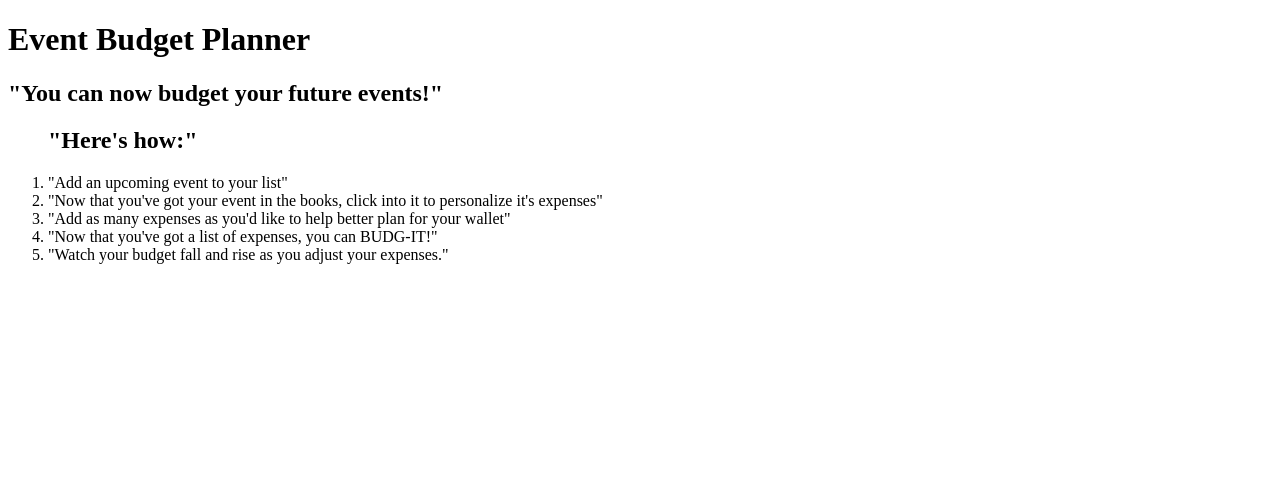
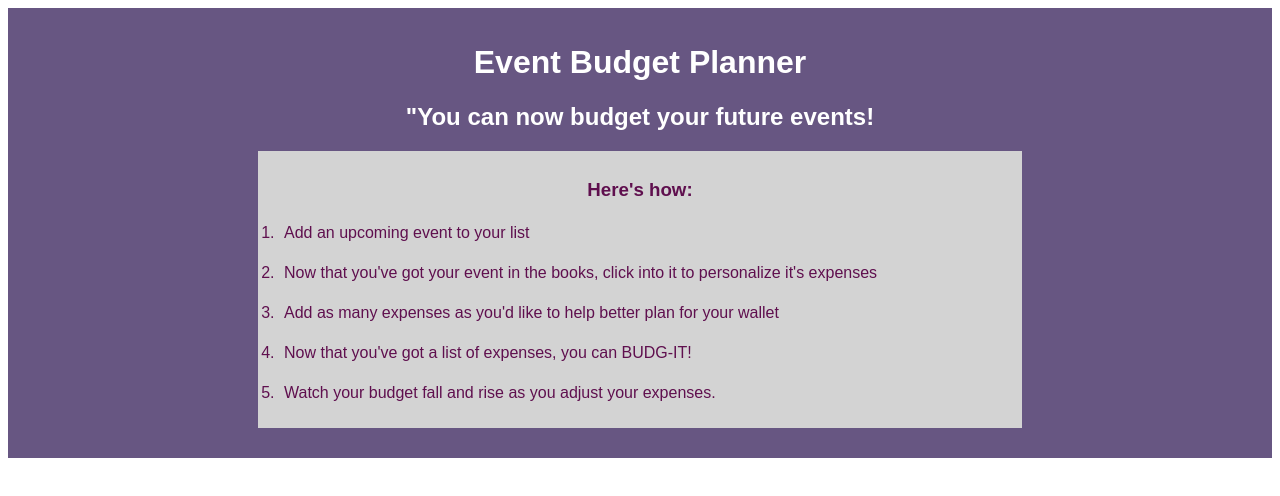
Before and after one commit to SuitcaseCoder/Budget_App, a website: page public/index.html in a window 1280 px wide. Drawn offline with nearby package versions, Linux system fonts and the light colour scheme; no server answers.

Commit message:
some color

```diff
--- a/public/index.html
+++ b/public/index.html
@@ -11,14 +11,14 @@
     <header>
       <h1 role='banner'>Event Budget Planner</h1>
       <div id="intro">
-        <h2>"You can now budget your future events!"</h2>
+        <h2>"You can now budget your future events!</h2>
         <ol>
-          <h2>"Here's how:"</h2>
-          <li>"Add an upcoming event to your list"</li>
-          <li>"Now that you've got your event in the books, click into it to personalize it's expenses"</li>
-          <li>"Add as many expenses as you'd like to help better plan for your wallet"</li>
-          <li>"Now that you've got a list of expenses, you can BUDG-IT!"</li>
-          <li>"Watch your budget fall and rise as you adjust your expenses."</li>
+          <h3>Here's how:</h3>
+          <li>Add an upcoming event to your list</li>
+          <li>Now that you've got your event in the books, click into it to personalize it's expenses</li>
+          <li>Add as many expenses as you'd like to help better plan for your wallet</li>
+          <li>Now that you've got a list of expenses, you can BUDG-IT!</li>
+          <li>Watch your budget fall and rise as you adjust your expenses.</li>
         </ol>
       </div>
     </header>
@@ -27,11 +27,13 @@
     </main>
 
     <footer></footer>
-
     <script
       src="https://code.jquery.com/jquery-3.3.1.min.js"
       integrity="sha256-FgpCb/KJQlLNfOu91ta32o/NMZxltwRo8QtmkMRdAu8="
       crossorigin="anonymous"></script>
     <script src="script.js"></script>
+    <link href="main.css" rel="stylesheet" type="text/css" />
+
+
   </body>
 </html>
--- /dev/null
+++ b/public/main.css
@@ -0,0 +1,59 @@
+
+
+ header {
+  background-color: #675682;
+  font-family: arial;
+  color: white;
+  padding: 15px 0px;
+  margin: 0px;
+}
+
+header h1, h2{
+  text-align: center;
+}
+
+header ol{
+  border: 0.5px dotted lightgrey;
+  margin: 0px 250px;
+  padding: 8px;
+  margin-bottom: 15px;
+  background-color: lightgrey;
+}
+
+header ol>h3{
+  text-align: center;
+  color: #5F0F4e;
+}
+
+
+header ol>li {
+  color: #5F0F4e;
+  padding: 5px;
+  margin: 12px;
+}
+
+main {
+  color: #675682;
+  background-color: white;
+  margin: 0px 45px;
+}
+
+.totBud{
+  margin: 0px;
+  margin-top: 10px;
+  text-align: center;
+  border: 1px dotted lightgrey;
+  padding: 25px;
+  background-color: lightgrey;
+}
+
+.expenseListSection{
+  margin: 0px 45px;
+  color: #675682;
+  background-color: white;
+}
+
+button{
+  color: white;
+  background-color: #67aECA
+}
```
